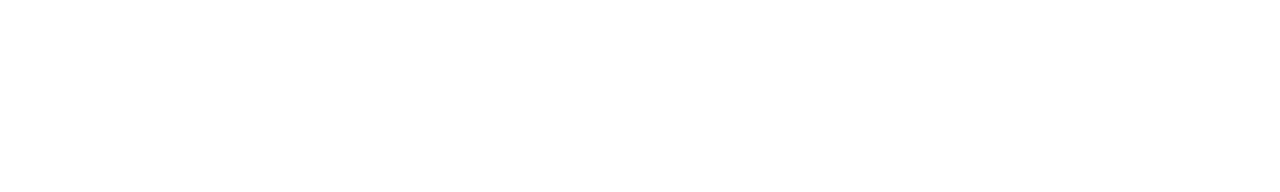
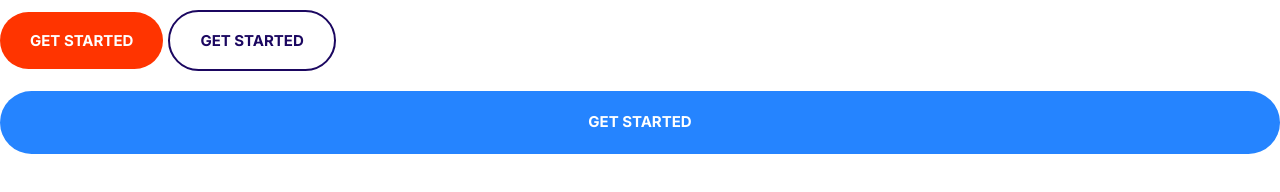
Before and after one commit to Marrax09/moshify, a plain HTML site: page index.html in a window 1280 px wide. Drawn offline with Linux system fonts and the light colour scheme.

Commit message:
Build all the button components.

```diff
--- a/CSS/styles.css
+++ b/CSS/styles.css
@@ -4,6 +4,10 @@
     --color-accent: #ff3400;
     --color-headings: #1b0760;
     --color-body: #918ca4;
+}
+
+*, *::after, *::before {
+    box-sizing: border-box;
 }
 
 /* Typography */
@@ -168,3 +172,67 @@ a{
     justify-content: center;
     align-items: center;
 }
+
+/* buttons */
+
+.button{
+    border-radius: 40px;
+    border: 0;
+    cursor: pointer;
+    font-size: 1.8rem;
+    font-weight: 600;
+    margin: 1rem 0rem;
+    padding: 2rem 3rem;
+    text-align: center;
+    text-transform: uppercase;
+    white-space: nowrap;
+}
+
+.button--primary{
+    background-color: var(--color-primary);
+    color: #fff;
+}
+
+.button--primary:hover{
+    background: #3a8ffd;
+}
+
+.button--secondary{
+    background-color:var(--color-secondary);
+    color: #fff;
+}
+
+.button--secondary:hover{
+    background: #00c8eb;
+}
+
+.button--accent{
+    background: var(--color-accent);
+    color: #fff;
+}
+
+.button--accent:hover{
+    background: #ec3000;
+}
+
+.button--block{
+    width: 100%;
+    display: inline-block;
+}
+
+.button--outline{
+    background: #fff;
+    color: var(--color-headings);
+    border: 2px solid var(--color-headings);
+}
+
+.button--outline:hover{
+    background: var(--color-headings);
+    color: #fff;
+}
+
+@media screen and (min-width: 1024px) {
+    .button{
+        font-size: 1.5rem;
+    }
+}
--- a/index.html
+++ b/index.html
@@ -13,5 +13,9 @@
     <link rel="stylesheet" href="CSS/normalize.css" />
     <link rel="stylesheet" href="CSS/styles.css" />
   </head>
-  <body></body>
+  <body>
+    <button class="button button--accent">Get Started</button>
+    <button class="button button--outline">Get Started</button>
+    <a href="" class="button button--primary button--block">Get Started</a>
+  </body>
 </html>
```
